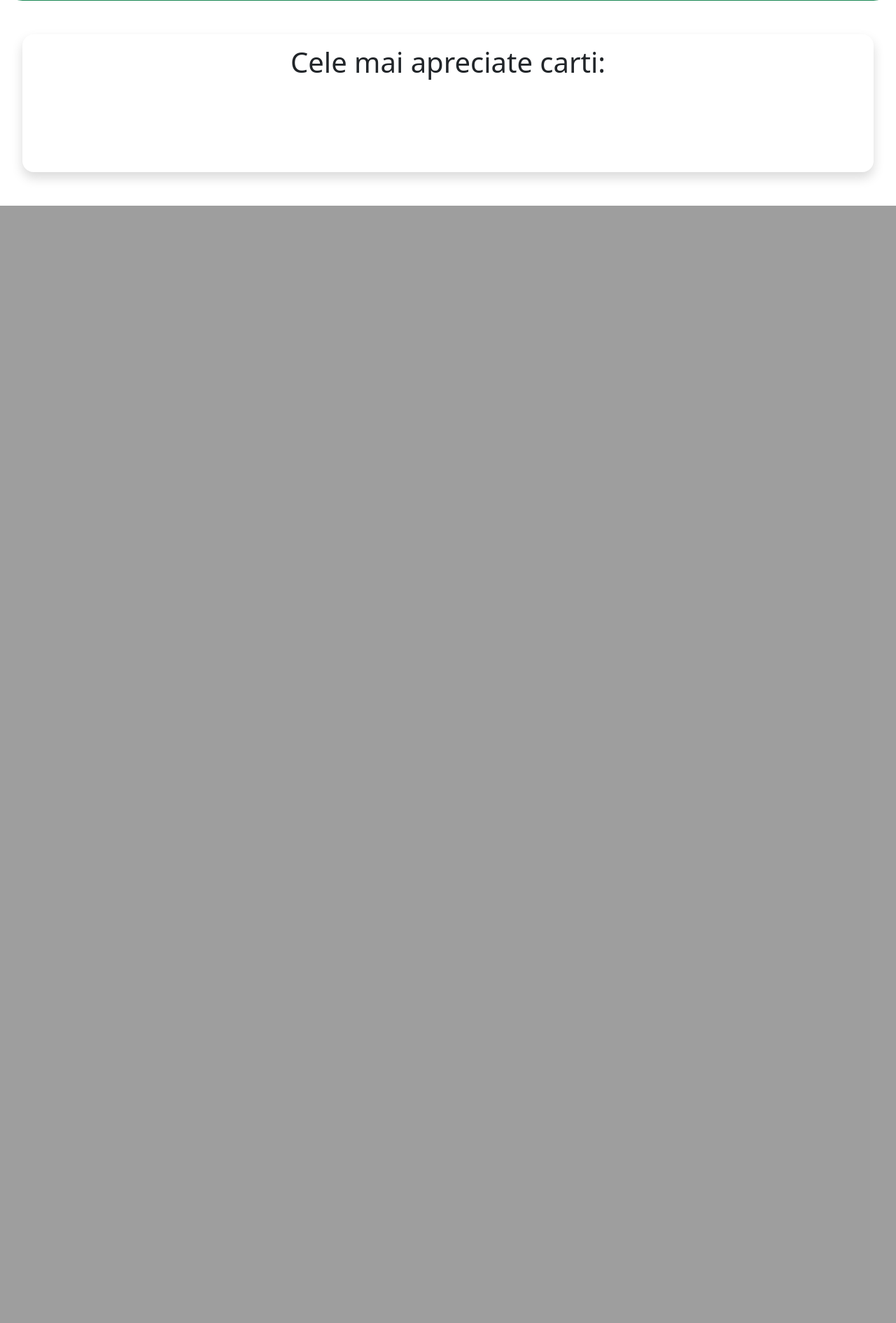
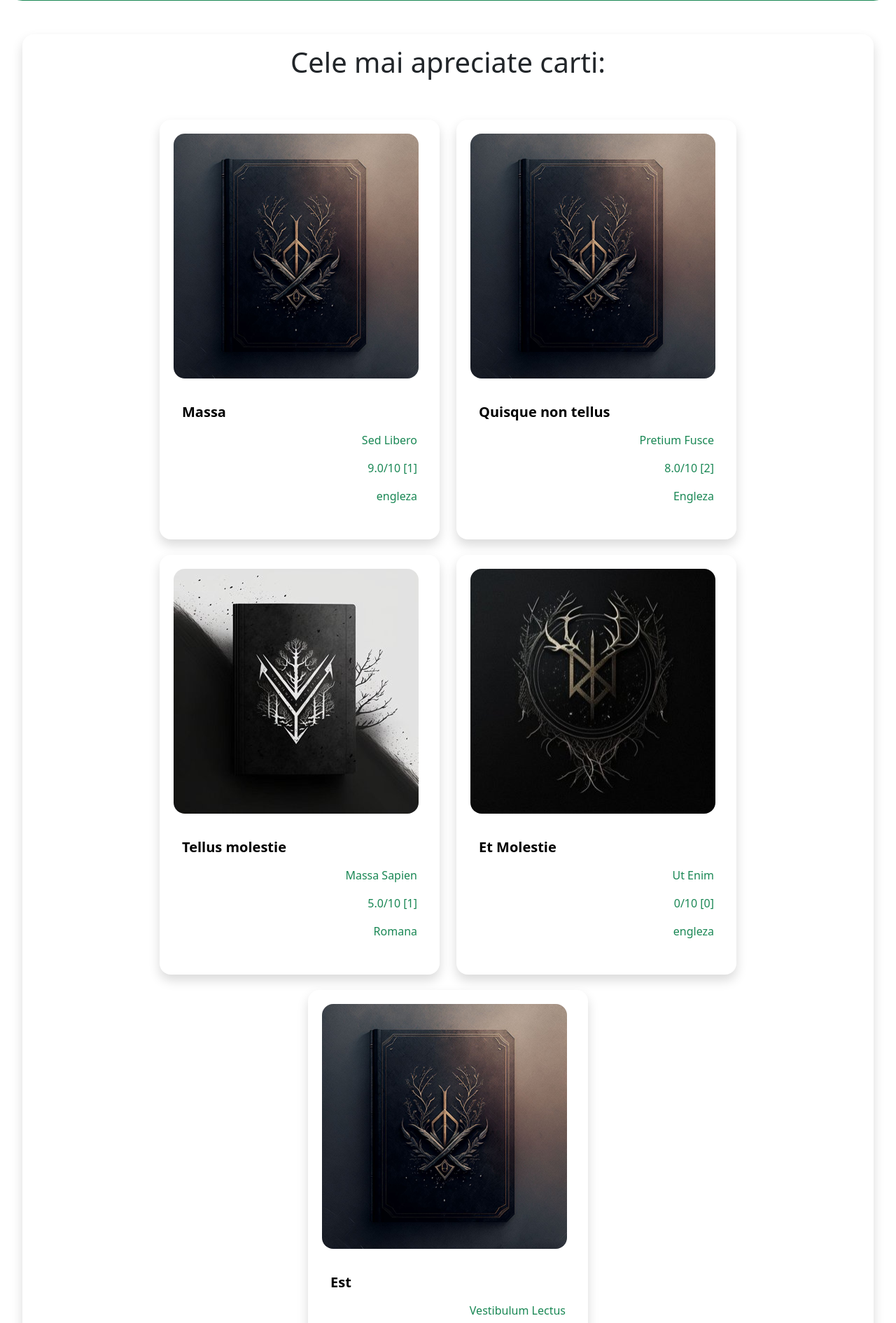
Before and after one commit to Perun951/BookPlace-3.0, a Django app: page /nota/ in a window 1280 px wide. Shown: the part 857-2748 px from the top of the page at 70% size. Before the commit the page ends 1151 px from the top, so only its background shows below. Run offline with Django 4.2, Linux system fonts and the light colour scheme; data comes from the database, SQL or seed files in the repository; both versions use the stored data as it was after the commit; some libraries are stand-ins or nearby versions.

Commit message:
update-frontend

```diff
--- a/bookplace/bookplace/settings.py
+++ b/bookplace/bookplace/settings.py
@@ -39,6 +39,8 @@ LOGOUT_REDIRECT_URL = 'frontpage'
 
 INSTALLED_APPS = [
     'django.contrib.admin',
+    'star_ratings',
+    'django_filters',
     'django.contrib.auth',
     'django.contrib.contenttypes',
     'django.contrib.sessions',
--- a/bookplace/bookplace/urls.py
+++ b/bookplace/bookplace/urls.py
@@ -13,4 +13,5 @@ urlpatterns = [
     path('', include('userprofile.urls')),
     path('', include('store.urls')),
     path('',frontpage,name='frontpage'),
+    path('ratings/', include('star_ratings.urls', namespace='ratings')),
 ]+static(settings.MEDIA_URL, document_root=settings.MEDIA_ROOT)
--- a/bookplace/core/templates/core/base.html
+++ b/bookplace/core/templates/core/base.html
@@ -1,5 +1,6 @@
 {% load menu %}
 <!doctype html>
+{% load static %}
 <html>
     <head>
         <meta charset="UTF-8">
@@ -8,31 +9,32 @@
         <link href="https://cdn.jsdelivr.net/npm/bootstrap@5.3.0-alpha1/dist/css/bootstrap.min.css" rel="stylesheet" integrity="sha384-GLhlTQ8iRABdZLl6O3oVMWSktQOp6b7In1Zl3/Jr59b6EGGoI1aFkw7cmDA6j6gD" crossorigin="anonymous">
         <script src="https://cdn.jsdelivr.net/npm/bootstrap@5.3.0-alpha1/dist/js/bootstrap.bundle.min.js" integrity="sha384-w76AqPfDkMBDXo30jS1Sgez6pr3x5MlQ1ZAGC+nuZB+EYdgRZgiwxhTBTkF7CXvN" crossorigin="anonymous"></script>
         <script src='https://kit.fontawesome.com/a076d05399.js' crossorigin='anonymous'></script>
-        <link rel="stylesheet" href="https://cdnjs.cloudflare.com/ajax/libs/font-awesome/6.3.0/css/all.min.css" integrity="sha512-SzlrxWUlpfuzQ+pcUCosxcglQRNAq/DZjVsC0lE40xsADsfeQoEypE+enwcOiGjk/bSuGGKHEyjSoQ1zVisanQ==" crossorigin="anonymous" referrerpolicy="no-referrer">
+        <link rel="stylesheet" href="https://cdnjs.cloudflare.com/ajax/libs/font-awesome/6.3.0/css/all.min.css" integrity="sha512-SzlrxWUlpfuzQ+pcUCosxcglQRNAq/DZjVsC0lE40xsADsfeQoEypE+enwcOiGjk/bSuGGKHEyjSoQ1zVisanQ==" crossorigin="anonymous" referrerpolicy="no-referrer"><link rel="stylesheet" href="{% static 'star-ratings/css/star-ratings.css' %}">
+        <script type="text/javascript" src="{% static 'star-ratings/js/dist/star-ratings.min.js' %}"></script>
     </head>
     <body style="background-color:  	white;">
         <nav class="navbar navbar-success bg-success fixed-top">
             <div class="container-fluid">
-              <a class="navbar-brand text-light" href="/"><i class="fa-solid fa-book"></i> <b>BookPlace</b></a>
+              <a class="navbar-brand text-light" href="/"><i class="fa-solid fa-book"></i> <b style="font-size: larger;">BookPlace</b></a>
               <button class="navbar-toggler " type="button" data-bs-toggle="offcanvas" data-bs-target="#offcanvasDarkNavbar" aria-controls="offcanvasDarkNavbar">
                 <span class="navbar-toggler-icon"></span>
               </button>
               <div class="offcanvas offcanvas-end text-bg-light" tabindex="-1" id="offcanvasDarkNavbar" aria-labelledby="offcanvasDarkNavbarLabel">
                 <form class="d-flex mt-3 " style="margin-left: 4%;margin-right: 4%;" role="search" method="get" action="/search/">
-                  <input class="form-control me-2 shadow bg-body-tertiary rounded" type="search" placeholder="Cautare" aria-label="Search" name="query">
-                  <button class="btn btn-success bg-body-success rounded shadow" type="submit">Cauta</button>
+                  <input class="form-control me-2 shadow bg-body-tertiary rounded" type="search" placeholder="CAUTARE CARTE" aria-label="Search" name="query">
+                  <button class="btn btn-success bg-body-success rounded shadow" style="font-size: larger; " type="submit">Cauta</button>
                 </form>
                 <div class="offcanvas-header">
                   {% if request.user.is_authenticated %}
-                    <a href="{% url 'myaccount' %}" class="d-flex align-items-center justify-content-center text-bg-success bg-body-success rounded shadow" style="color: white; text-decoration: none; margin-top: 5vh;width: 40%; height: 80%;"><button class="text-bg-success rounded mx-auto border-0 rounded" style="font-size: 1rem; width: 100%;height: 100%;">Contul meu</button></a>
-                    <a href="{% url 'my_store' %}" class="d-flex align-items-center justify-content-center text-bg-success bg-body-success rounded shadow" style="color: white; text-decoration: none; margin-top: 5vh;width: 40%; height: 80%;"><button class="text-bg-success rounded mx-auto border-0 rounded" style="font-size: 1rem; width: 100%;height: 100%;">Magazinul meu</button></a>
+                    <a href="{% url 'myaccount' %}" class="d-flex align-items-center justify-content-center text-bg-success bg-body-success rounded shadow" style="color: white; text-decoration: none; margin-top: 5vh;width: 40%; height: 80%;"><button class="text-bg-success rounded mx-auto border-0 rounded" style="font-size: larger; width: 100%;height: 100%;">Contul meu</button></a>
+                    <a href="{% url 'my_store' %}" class="d-flex align-items-center justify-content-center text-bg-success bg-body-success rounded shadow" style="color: white; text-decoration: none; margin-top: 5vh;width: 40%; height: 80%;"><button class="text-bg-success rounded mx-auto border-0 rounded" style="font-size: larger; width: 100%;height: 100%;">Magazinul meu</button></a>
                   {% else %}
-                  <a href="{% url 'login' %}" class="d-flex align-items-center justify-content-center text-bg-success bg-body-success rounded shadow" style="color: white; text-decoration: none; margin-top: 5vh;width: 40%; height: 80%;"><button class="text-bg-success rounded mx-auto border-0 rounded" style="font-size: 1rem; width: 100%;height: 100%;">Conectare</button></a>
-                  <a href="{% url 'signup' %}" class="d-flex align-items-center justify-content-center text-bg-success bg-body-success rounded shadow" style="color: white; text-decoration: none; margin-top: 5vh;width: 40%; height: 80%;"><button class="text-bg-success rounded mx-auto border-0 rounded" style="font-size: 1rem; width: 100%;height: 100%;">Inregistrare</button></a>
+                  <a href="{% url 'login' %}" class="d-flex align-items-center justify-content-center text-bg-success bg-body-success rounded shadow" style="color: white; text-decoration: none; margin-top: 5vh;width: 40%; height: 80%;"><button class="text-bg-success rounded mx-auto border-0 rounded" style="font-size: larger; width: 100%;height: 100%;">Conectare</button></a>
+                  <a href="{% url 'signup' %}" class="d-flex align-items-center justify-content-center text-bg-success bg-body-success rounded shadow" style="color: white; text-decoration: none; margin-top: 5vh;width: 40%; height: 80%;"><button class="text-bg-success rounded mx-auto border-0 rounded" style="font-size: larger; width: 100%;height: 100%;">Inregistrare</button></a>
                   {% endif %}
                 </div>
                 <div class="offcanvas-header">
-                  <h5 class="offcanvas-title" id="offcanvasDarkNavbarLabel">Sectiuni:</h5>
+                  <h5 class="offcanvas-title" id="offcanvasDarkNavbarLabel"><b>Sectiuni:</b></h5>
                 </div>
                 <div class="offcanvas-body">
                     <ul class="navbar-nav justify-content-end flex-grow-1 pe-3">
@@ -44,13 +46,13 @@
                         </ul>
                       </li>
                       <li class="nav-item dropdown">
-                        <a class="nav-link dropdown-toggle" href="#" role="button" data-bs-toggle="dropdown" aria-expanded="false">
-                          Despre noi
+                        <a class="nav-link dropdown-toggle mt-1" style="font-size: larger;" href="#" role="button" data-bs-toggle="dropdown" aria-expanded="false">
+                          <h5><b>Despre noi</b></h5>
                         </a>
                         <ul class="dropdown-menu  text-bg-success">
-                          <li><a class="dropdown-item" href="{% url 'contact' %}" style="color: white;">Contact</a></li>
+                          <li><a class="dropdown-item" href="{% url 'contact' %}" style="color: white; font-size: larger;">Contact</a></li>
                           <li><hr class="my-3"></li>
-                          <li><a class="dropdown-item" href="{% url 'viziune' %}" style="color: white;">Viziune</a></li>
+                          <li><a class="dropdown-item" href="{% url 'viziune' %}" style="color: white; font-size: larger;">Viziune</a></li>
                         </ul>
                       </li>
                     </ul>
--- a/bookplace/core/templates/core/menu.html
+++ b/bookplace/core/templates/core/menu.html
@@ -1,5 +1,5 @@
 {% for category in categories %}
     <div class="d-flex justify-content-start flex-col">
-        <a href="{% url 'category_detail' category.slug %}" class="nav-link">{{ category.title }}</a>
+        <a href="{% url 'category_detail' category.slug %}" class="nav-link" style="font-size: larger;">{{ category.title }}</a>
     </div>
 {% endfor %}
--- a/bookplace/core/templates/core/viziune.html
+++ b/bookplace/core/templates/core/viziune.html
@@ -29,11 +29,11 @@ Viziune
 
     <div class="card mx-auto rounded-4 shadow p-3 mb-5 bg-white rounded border-0" style="background-color: white; width: 95%; height: 90%; margin-bottom: 5%;  margin-top: 80px;">
       <h5 class="card-title mx-auto" style="margin-top: 50px;"><font size="6">Viziunea mea</font></h5>
-      <div class="d-flex justify-content-around flex-wrap gap-3 align-items-center " style="margin-bottom: 5%;margin-left: 2%;margin-right: 2%;">
-        <div class="text-center">
+      <div class="d-flex justify-content-around flex-wrap gap-3 align-items-center " style="margin-bottom: 5%;margin-left: 2%;margin-right: 2%; margin-top: 50px;">
+        <div class="text-center mx-5 px-5" style="font-size: larger;">
           Prin acest site imi doresc sa aduc la indemana oricui bucuria de a citi. In ziua de azi e mai usor ca oricand sa citesti datorita cartilor electronice, motiv pt care am decis sa ajut orice cititor sa obtina acces la texte vechi sau carti care sunt in domeniul public.
       </div>
-      <div class="card mb-3 mx-auto shadow  mb-5 bg-body-tertiary rounded border-0" style="max-width: 540px; margin-top: 10%;" align="center" >
+      <div class="card mx-auto shadow  mb-5 bg-body-tertiary rounded border-0" style="max-width: 540px; margin-top: 5%;" align="center" >
           <div class="row g-0">
             <div class="col-md-4">
                   <img src="/../../../../static/images/220px-Cicero.PNG" class="img-fluid rounded-start" alt="...">
--- a/bookplace/store/templates/store/nota.html
+++ b/bookplace/store/templates/store/nota.html
@@ -1,7 +1,7 @@
 {% extends 'core/base.html' %}
 
 {% block title %}
-Recomandari
+Nota carte
 {% endblock %}
 
 {% block content %}
@@ -13,44 +13,27 @@ Recomandari
 <div class="card mx-auto rounded-4 shadow p-3 mb-5 mt-5 bg-white rounded border-0" style="background-color: white; width: 95%; height: 90%; margin-bottom: 5%;">
   <h1 class="card-title mx-auto">Cele mai apreciate carti:</h1>
   <div class="d-flex justify-content-center flex-row flex-wrap gap-4  " style="margin-top: 50px;margin-bottom: 5%;margin-left: 2%;margin-right: 2%;">
-      {% if request.products.product.recomanda %}
     {% for product in products %}
-              <div style="margin-bottom: -50px;" align="center">
-                  <div class="card shadow p-3 mb-5 bg-white border-0 rounded-4" style="width: 400px; height: 700px;">
+        <div style="margin-bottom: -50px;">
+            <div class="card shadow p-3 mb-5 bg-white rounded border-0 rounded-4" style="width: 400px; height: 600px;">
+                <a href="{% url 'product_detail' product.category.slug product.slug %}">
                     <div class="image p-1">
-                          <a href="{% url 'product_detail'  product.category.slug product.slug %}">
                         <img class="rounded-4" id="corner" src="{{ product.get_thumbnail }}" width="350px" height="350px" alt="Image of {{ product.title }}">
-                          </a>
-                      </div>
-                      <div class="card-body " style="background-color: white; min-height: 300px;">
-                          <div class=" product p-3">
-                              <a href="{% url 'product_detail'  product.category.slug product.slug %}" style="color: black; text-decoration: none;">
-                                  <div class="card-text" align="center" style="min-height: 90px;">
-                                      <p><strong><h5>{{ product.title }}</h5></strong></p>
                     </div>
                 </a>
-                              <div class="d-flex align-self-end">
-                                  <div class="d-flex me-auto justify-content-start">
-                                      <a href="{% url 'product_detail'  product.category.slug product.slug %}" style="color: black; text-decoration: none;max-width: 150px;max-height: 100px;">
-                                          <p class="card-text text-success" align="left">{{product.author}}</p>
-                                          <p align="left"><span class="text-success">{{ product.get_rating }}/10 [{{ product.reviews.count }}]</span></p>
-                                          <p class="card-text text-success" align="left">{{product.limba}}</p>
+                <div class="card-body " style="background-color: white;">
+                    <div class="product">
+                        <a href="{% url 'product_detail'  product.category.slug product.slug %}" style="color: black; text-decoration: none;">
+                            <p class="card-text " align="center"><p><strong><h5>{{ product.title }}</h5></strong></p>
                         </a>
-                                  </div>
-                                  <div class="d-flex justify-content-end align-items-center ">
-                                      <a href="{{ product.pdf.url }}" download style="text-decoration: none;">
-                                          <button class="btn d-flex bg-success align-items-center justify-content-center text-light border-o rounded-4 shadow p-2" style="width: 60px;height: 60px;">
-                                              <i class="fa-sharp fa-solid fa-download fa-2xl"></i>
-                                          </button>
-                                      </a>
-                                  </div>
-                              </div>
+                        <p class="card-text text-success" align="right">{{product.author}}</p>
+                        <p align="right"><span class="text-success">{{ product.get_rating }}/10 [{{ product.reviews.count }}]</span></p>
+                        <p class="card-text text-success" align="right">{{product.limba}}</p>
                     </div>
                 </div>
             </div>
         </div>
     {% endfor %}
-      {% endif %}
     </div>
 </div>
 
--- a/bookplace/store/templates/store/product_detail.html
+++ b/bookplace/store/templates/store/product_detail.html
@@ -1,4 +1,5 @@
 {% extends 'core/base.html' %}
+{% load ratings %}
 {% block title %}
 {{ product.title }}
 {% endblock %}
@@ -22,10 +23,11 @@
                     <p>Limba: <span class="text-success">{{product.limba}}</span></p>
                     <p>Adaugata pe: <span class="text-success">{{product.created_at|date:"d.m.Y"}}</span></p>
                     <p>Nota: <span class="text-success">{{ product.get_rating }}/10 [{{ product.reviews.count }}]</span></p>
+                    <!-- {% ratings product %} -->
                 </strong>
             </div>
             <div class="d-flex flex-column mb-3">
-                <img src="{% if product.image %} {{product.image.url}} {% else %} ../../../../../media/photo_2023-02-08_13-03-17.jpg {% endif %}" width="300vw" height="300vh" alt="Image of {{ product.title }}" class="rounded-4">
+                <img src="{% if product.image %} {{product.image.url}} {% else %} ../../../../../static/images/photo_2023-02-08_13-03-17.jpg {% endif %}" width="300vw" height="300vh" alt="Image of {{ product.title }}" class="rounded-4">
                 <a href="{{ product.pdf.url }}" download>
                     <button class="text-bg-success rounded mx-auto border-0 shadow rounded-4" style="width: 100%;height: 100%; margin-top: 30px;">
                         <i class="fa-sharp fa-solid fa-download fa-2xl"></i> <span style="font-size: x-large;">Descarca</span>
--- a/bookplace/store/views.py
+++ b/bookplace/store/views.py
@@ -1,7 +1,7 @@
 from django.db.models import Q
 from django.shortcuts import render, get_object_or_404, redirect
 from django.core.paginator import Paginator
-from django.db.models import Count
+from django.db.models import Count, Avg
 
 from .models import Product, Category, Review
 
@@ -26,7 +26,7 @@ def nr_down(request):
     })
 
 def nota(request):
-    products = Product.objects.filter(status=Product.ACTIVE)
+    products = Product.objects.annotate(avg_reviews=Avg('reviews__rating')).order_by('-avg_reviews')
 
     return render(request, 'store/nota.html', {
         'products': products,
```
Also changed, not shown: bookplace/bookplace/settings.txt (deleted, +0 -126 lines), bookplace/bookplace/urls.txt (deleted, +0 -9 lines), todo.txt (+5 -2 lines), bookplace/db.sqlite3, 2 other files. Lines whose indentation alone changed are shown as unchanged.
